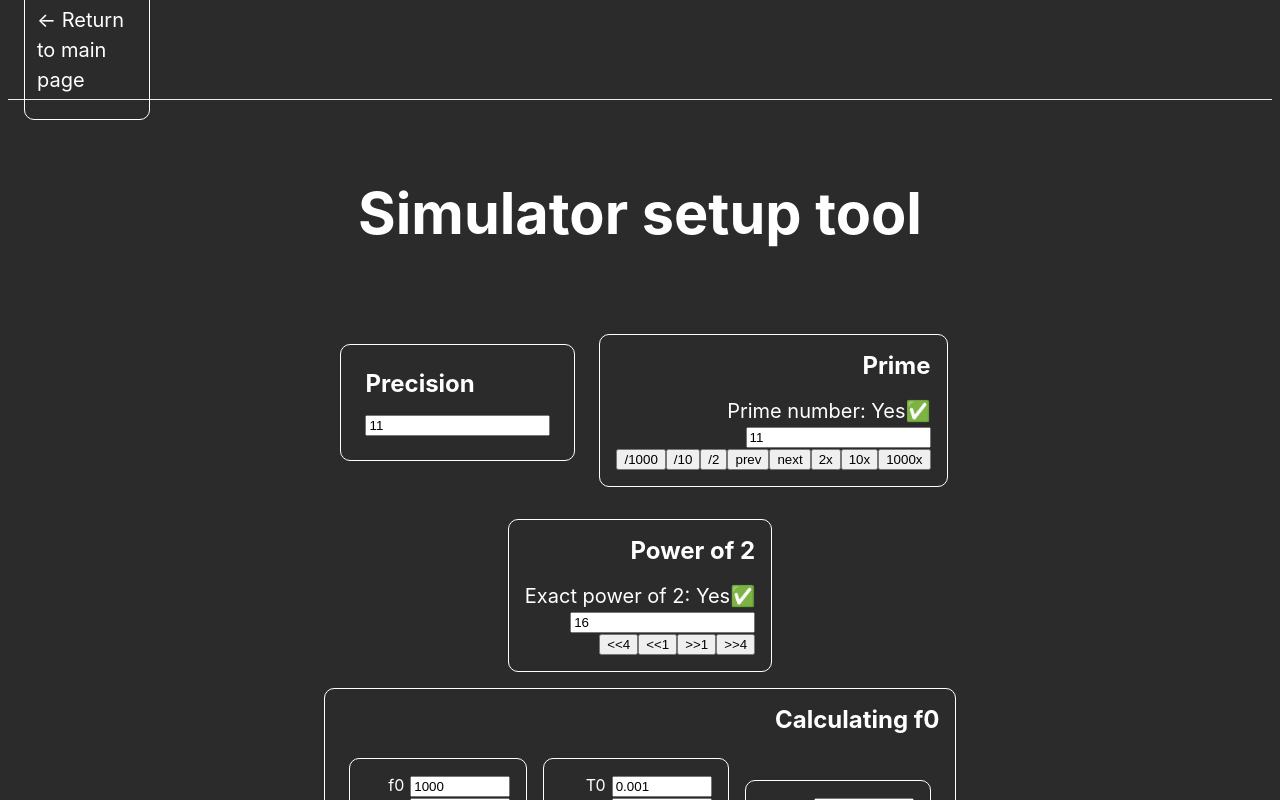
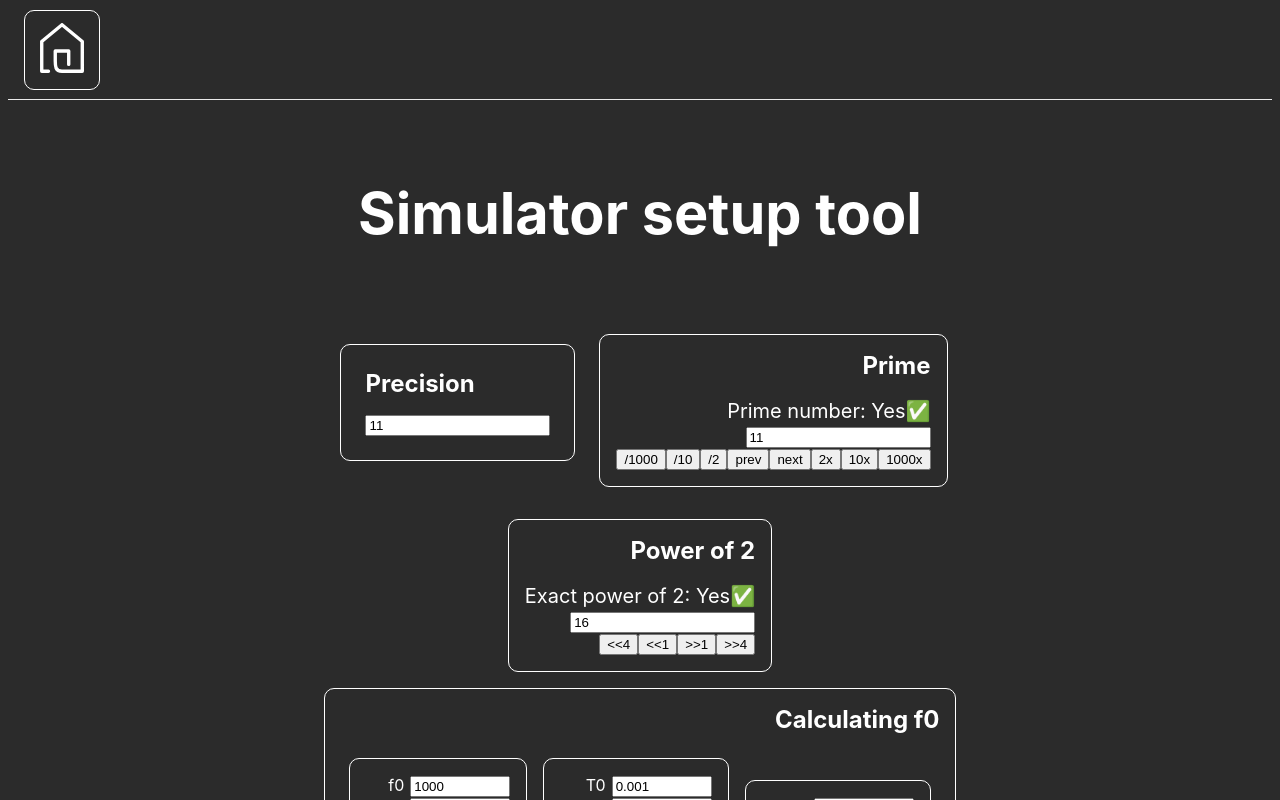
Before and after one commit to yotasage/yotasage.github.io, a Next.js app: page /simsetup/main in a window 1280 px wide. Shown: the top 800 px of the page. Built offline with nearby package versions, Linux system fonts and the light colour scheme.

Commit message:
REPLACED: Home button on the simsetup page has been replaced with a custom svg icon.

```diff
--- /dev/null
+++ b/components/icons/home.tsx
@@ -0,0 +1,55 @@
+import * as React from "react"
+import { SVGProps } from "react"
+
+export default function HomeIcon(props) {
+
+    let width = props.width;
+    let height = props.height;
+    let color = props.color;
+
+    if (width === undefined) {
+        width = 50
+    }
+
+    if (height === undefined) {
+        height = 50
+    }
+
+    if (color === undefined) {
+        color = "#fff"
+    }
+
+    return (
+        <SvgHomeIcon width={width} height={height} color={color}></SvgHomeIcon>
+    )
+}
+
+// Original SVG drawn in Inkscape can be found as home.svg in the public folder.
+// SvgHomeIcon has been generated based on the home.svg using the following website:
+// https://react-svgr.com/playground/?typescript=true
+
+const SvgHomeIcon = (props) => (
+    <svg
+        xmlns="http://www.w3.org/2000/svg"
+        width={props.width}
+        height={props.height}
+        viewBox="0 0 3.253 3.703"
+        {...props}
+    >
+        <path
+        d="M103.21 149.91h-.499v-2.206l1.502-1.247 1.502 1.247v2.206h-1.502c-.5 0-.5-.41-.5-.755v-.75h.997v.995"
+        style={{
+            fill: "none",
+            stroke: props.color,
+            strokeWidth: 0.25,
+            strokeLinecap: "round",
+            strokeLinejoin: "round",
+            strokeMiterlimit: 1,
+            strokeDasharray: "none",
+            paintOrder: "markers stroke fill",
+        }}
+        transform="translate(-102.586 -146.332)"
+        />
+    </svg>
+)
+// export default SvgHomeIcon
--- a/pages/simsetup/main.tsx
+++ b/pages/simsetup/main.tsx
@@ -7,6 +7,8 @@ import CalcBox from './components/calcBox';
 import styles from '/styles/Home.module.css';
 import PrimeBox from './components/primeBox';
 import PowerBox from './components/powerBox';
+
+import HomeIcon from '../../components/icons/home';
 
 export default function Home() {
   const [precision, setprecision] = React.useState(11);
@@ -27,8 +29,9 @@ export default function Home() {
       </Head>
 
       <header>
-        <Link href="/" className={[styles.card, styles.w10, styles.p_0_75rem].join(" ")}>
-            <p>&larr; Return to main page</p>
+        <Link href="/" className={[styles.card, styles.p_0_75rem].join(" ")}>
+            {/* <p>&larr; Return to main page</p> */}
+            <HomeIcon></HomeIcon>
         </Link>
       </header>
 
```
Also changed, not shown: public/home.svg (added).
